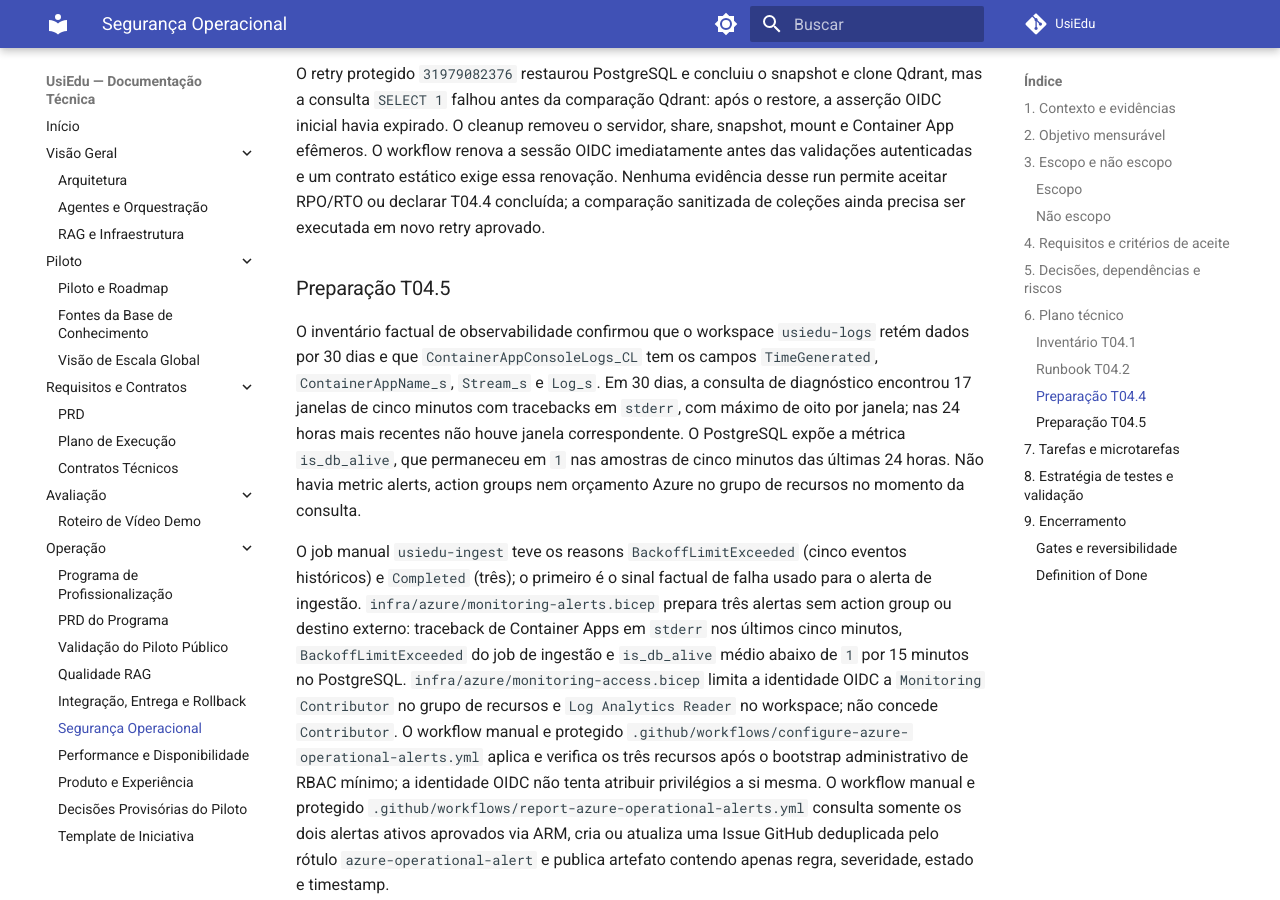
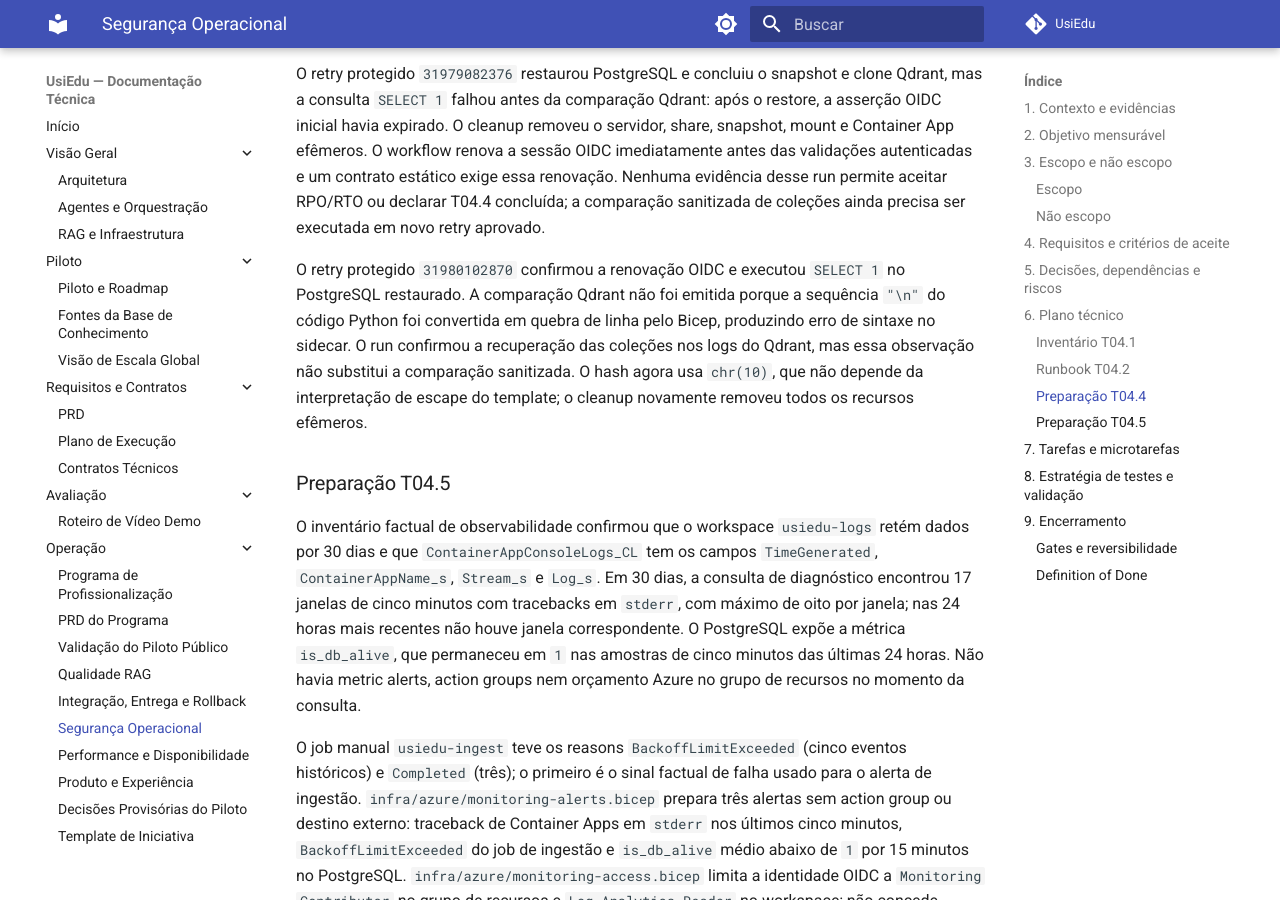
Before and after one commit to henriquebotelhogomes/UsiEdu, an MkDocs documentation site: the page built from docs/profissionalizacao/04-seguranca-operacional.md, in a window 1280 px wide and 900 px high, scrolled down 7576 px. Built offline with MkDocs 1.6.1 and Material for MkDocs 9.7.7, drawn with Linux system fonts in a browser that asks for light colours; comment, search, counter and statistics services are not loaded.

Commit message:
fix(azure): corrigir hash qdrant isolado
Co-authored-by: Copilot App <223556219+Copilot@users.noreply.github.com>

```diff
--- a/docs/profissionalizacao/04-seguranca-operacional.md
+++ b/docs/profissionalizacao/04-seguranca-operacional.md
@@ -262,6 +262,14 @@ estático exige essa renovação. Nenhuma evidência desse run permite aceitar
 RPO/RTO ou declarar T04.4 concluída; a comparação sanitizada de coleções ainda
 precisa ser executada em novo retry aprovado.
 
+O retry protegido `31980102870` confirmou a renovação OIDC e executou `SELECT
+1` no PostgreSQL restaurado. A comparação Qdrant não foi emitida porque a
+sequência `"\n"` do código Python foi convertida em quebra de linha pelo Bicep,
+produzindo erro de sintaxe no sidecar. O run confirmou a recuperação das
+coleções nos logs do Qdrant, mas essa observação não substitui a comparação
+sanitizada. O hash agora usa `chr(10)`, que não depende da interpretação de
+escape do template; o cleanup novamente removeu todos os recursos efêmeros.
+
 ### Preparação T04.5
 
 O inventário factual de observabilidade confirmou que o workspace
```
Also changed, not shown: 2 other files.
